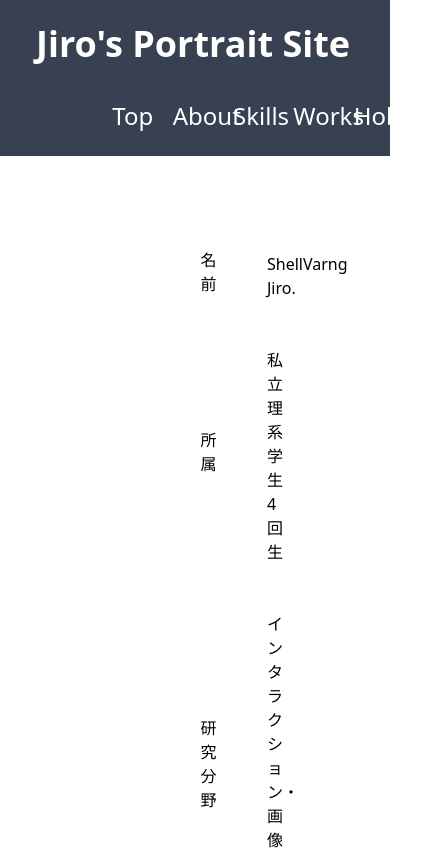
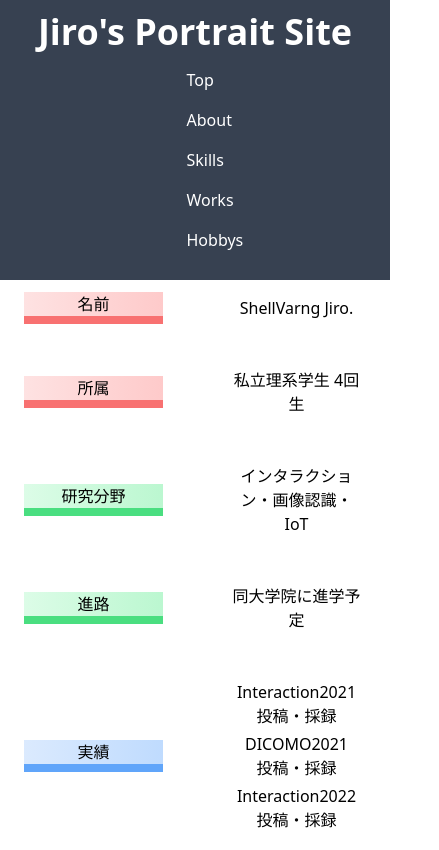
Before and after one commit to POD-azlamarhyu/portraitSite, a Next.js app: page /components/organisms/about in a window 390 px wide. Shown: the top 850 px of the page, 439 px wide, since content can reach past the window. Built offline with nearby package versions, Linux system fonts and the light colour scheme.

Commit message:
apply responsive design

```diff
--- a/pages/components/organisms/about.js
+++ b/pages/components/organisms/about.js
@@ -6,50 +6,50 @@ const About = () =>{
     return(
         <>
             <Header />
-            <div className="mx-16 my-10 p-10 flex justify-center">
-                <div className="grid grid-cols-2 gap-4 w-3/5 items-center">
-                    <div className="mx-10 px-5 my-3 text-center">
-                        <p className="bg-gradient-to-r from-red-100 to-red-200 border-b-8 border-red-400">名前</p>
+            <div className="sm:mx-8 sm:my-6 sm:p-6 flex justify-center">
+                <div className="grid grid-cols-2 gap-4 sm:w-4/5 md:w-3/5 items-center">
+                    <div className="m-4 px-2 my-3 md:h-4/5 md:mx-3 md:px-2 md:py-2 text-center">
+                        <p className="md:m-auto bg-gradient-to-r from-red-100 to-red-200 border-b-8 border-red-400">名前</p>
                     </div>
-                    <div className="mx-10 px-5 my-3 text-center">
+                    <div className="m-4 px-2 my-3 md:h-4/5 md:mx-3 md:px-2 md:py-2 text-center">
                         <p className="m-1 text-center">ShellVarng Jiro.</p>
                     </div>
-                    <div className="mx-10 px-5 my-3 text-center">
-                        <p className="bg-gradient-to-r from-red-100 to-red-200 border-b-8 border-red-400">所属</p>
+                    <div className="m-4 px-2 my-3 md:h-4/5 md:mx-3 md:px-2 md:py-2 text-center">
+                        <p className="md:m-auto bg-gradient-to-r from-red-100 to-red-200 border-b-8 border-red-400">所属</p>
                     </div>
-                    <div className="mx-10 px-5 my-3 text-center">
+                    <div className="m-4 px-2 my-3 md:h-4/5 md:mx-3 md:px-2 md:py-2 text-center">
                         <p className="m-1 text-center">私立理系学生 4回生</p>
                     </div>
-                    <div className="mx-10 px-5 my-3 text-center">
-                        <p className="bg-gradient-to-r from-green-100 to-green-200 border-b-8 border-green-400">研究分野</p>
+                    <div className="m-4 px-2 my-3 md:h-4/5 md:mx-3 md:px-2 md:py-2 text-center">
+                        <p className="md:m-auto bg-gradient-to-r from-green-100 to-green-200 border-b-8 border-green-400">研究分野</p>
                     </div>
-                    <div className="mx-10 px-5 my-3 text-center">
+                    <div className="m-4 px-2 my-3 md:h-4/5 md:mx-3 md:px-2 md:py-2 text-center">
                         <p className="m-1 text-center">インタラクション・画像認識・IoT</p>
                     </div>
-                    <div className="mx-10 px-5 my-3 text-center">
-                        <p className="bg-gradient-to-r from-green-100 to-green-200 border-b-8 border-green-400">進路</p>
+                    <div className="m-4 px-2 my-3 md:h-4/5 md:mx-3 md:px-2 md:py-2 text-center">
+                        <p className="md:m-auto bg-gradient-to-r from-green-100 to-green-200 border-b-8 border-green-400">進路</p>
                     </div>
-                    <div className="mx-10 px-5 my-3 text-center">
+                    <div className="m-4 px-2 my-3 md:h-4/5 md:mx-3 md:px-2 md:py-2 text-center">
                         <p className="m-1 text-center">同大学院に進学予定</p>
                     </div>
-                    <div className="mx-10 px-5 my-3 text-center">
-                        <p className="bg-gradient-to-r from-blue-100 to-blue-200 border-b-8 border-blue-400">実績</p>
+                    <div className="m-4 px-2 my-3 md:h-4/5 md:mx-3 md:px-2 md:py-2 text-center">
+                        <p className="md:m-auto bg-gradient-to-r from-blue-100 to-blue-200 border-b-8 border-blue-400">実績</p>
                     </div>
-                    <div className="mx-10 px-5 my-3 text-center">
+                    <div className="m-4 px-2 my-3 md:h-4/5 md:mx-3 md:px-2 md:py-2 text-center">
                         <p className="text-center m-1">Interaction2021　投稿・採録</p>
                         <p className="text-center m-1">DICOMO2021　投稿・採録</p>
                         <p className="text-center m-1">Interaction2022　投稿・採録</p>
                     </div>
-                    <div className="mx-10 px-5 my-3 text-center">
-                        <p className="bg-gradient-to-r from-blue-100 to-blue-200 border-b-8 border-blue-400">実務</p>
+                    <div className="m-4 px-2 my-3 md:h-4/5 md:mx-3 md:px-2 md:py-2 text-center">
+                        <p className="md:m-auto bg-gradient-to-r from-blue-100 to-blue-200 border-b-8 border-blue-400">実務</p>
                     </div>
-                    <div className="mx-10 px-5 my-3 text-center">
+                    <div className="m-4 px-2 my-3 md:h-4/5 md:mx-3 md:px-2 md:py-2 text-center">
                         <p className="m-1 text-center">株式会社LDBにてインターン経験あり</p>
                     </div>
-                    <div className="mx-10 px-5 my-3 text-center">
-                        <p className="bg-gradient-to-r from-purple-100 to-purple-200 border-b-8 border-purple-400">資格</p>
+                    <div className="m-4 px-2 my-3 md:h-4/5 md:mx-3 md:px-2 md:py-2 text-center">
+                        <p className="md:m-auto bg-gradient-to-r from-purple-100 to-purple-200 border-b-8 border-purple-400">資格</p>
                     </div>
-                    <div className="mx-10 px-5 my-3 text-center">
+                    <div className="m-4 px-2 my-3 md:h-4/5 md:mx-3 md:px-2 md:py-2 text-center">
                         <p className="m-1 text-center">TOEIC score 550</p>
                         <p className="m-1 text-center">AWS 認定試験(予定)</p>
                     </div>
--- a/pages/components/organisms/header.js
+++ b/pages/components/organisms/header.js
@@ -4,35 +4,35 @@ const webTitle = "Jiro's Portrait Site";
 
 const Navbar = () =>{
     return(
-        <div className="pt-3">
-            <ul className="flex justify-end mt-2 h-12">
+        <div className="py-2">
+            <ul className="flex flex-col items-center justify-center sm:flex-row md:justify-end sm:mt-2 sm:h-12">
                 <li className="text-white px-6 py-2 w-1/6 text-center">
                     <Link
                         href={"/components/organisms/top"}
                     >
-                        <a className="align-middle block text-2xl">Top</a>
+                        <a className="align-middle block sm:text-xl md:text-2xl ">Top</a>
                     </Link>
                 </li>
                 <li className="text-white px-6 py-2 w-1/6 text-center">
                     <Link
                         href={"/components/organisms/about"}
                     >
-                        <a className="align-middle block text-2xl">About</a>
+                        <a className="align-middle block sm:text-xl md:text-2xl">About</a>
                     </Link>
                 </li>
                 <li className="text-white px-6 py-2 w-1/6 text-center">
                     <Link href={"/components/organisms/skills"}>
-                        <a className="align-middle block text-2xl">Skills</a>
+                        <a className="align-middle block sm:text-xl md:text-2xl">Skills</a>
                     </Link>
                 </li>
                 <li className="text-white px-6 py-2 w-1/6 text-center">
                     <Link href={"/components/organisms/works"}>
-                        <a className="align-middle block text-2xl">Works</a>
+                        <a className="align-middle block sm:text-xl md:text-2xl">Works</a>
                     </Link>
                 </li>
                 <li className="text-white px-6 py-2 w-1/6 text-center">
                     <Link href={"/components/organisms/hobbys"}>
-                        <a className="align-middle block text-2xl">Hobbys</a>
+                        <a className="align-middle block sm:text-xl md:text-2xl">Hobbys</a>
                     </Link>
                 </li>
             </ul>
@@ -43,8 +43,8 @@ const Navbar = () =>{
 const Header = () => {
     return (
         <>
-        <header className="bg-gray-700 h-1/6 pt-4 pb-4 pl-7">
-            <h1 className="text-4xl font-bold text-white m-2 p-0">
+        <header className="bg-gray-700 h-1/6 py-3 sm:pt-4 sm:pb-4">
+            <h1 className="text-4xl font-bold text-white text-center sm:text-left sm:my-2 sm:mx-4">
                 {webTitle}
             </h1>
             <Navbar/>
--- a/pages/components/organisms/skills.js
+++ b/pages/components/organisms/skills.js
@@ -5,13 +5,13 @@ import Footer from "./footer";
 import "devicon";
 import Rating from '@mui/material/Rating';
 
+
 const skillCardCol = {
-    red:`bg-gradient-to-r from-fuchsia-500 to-fuchsia-200 w-132 h-80 m-auto rounded-xl shadow-2xl transform hover:scale-110 transition-transform`,
-    blue:`bg-gradient-to-r from-blue-500 to-blue-200 w-132 h-80 m-auto rounded-xl shadow-2xl transform hover:scale-110 transition-transform`,
-    indigo:`bg-gradient-to-r from-indigo-500 to-indigo-200 w-132 h-80 m-auto rounded-xl shadow-2xl transform hover:scale-110 transition-transform`,
-    green:`bg-gradient-to-r from-gray-500 to-gray-200 w-132 h-80 m-auto rounded-xl shadow-2xl transform hover:scale-110 transition-transform`
+    red:`bg-gradient-to-r from-fuchsia-500 to-fuchsia-200 md:w-132 md:h-80 m-auto rounded-xl shadow-2xl transform hover:scale-110 transition-transform`,
+    blue:`bg-gradient-to-r from-blue-500 to-blue-200 md:w-132 md:h-80 m-auto rounded-xl shadow-2xl transform hover:scale-110 transition-transform`,
+    indigo:`bg-gradient-to-r from-indigo-500 to-indigo-200 md:w-132 md:h-80 m-auto rounded-xl shadow-2xl transform hover:scale-110 transition-transform`,
+    green:`bg-gradient-to-r from-gray-500 to-gray-200 md:w-132 md:h-80 m-auto rounded-xl shadow-2xl transform hover:scale-110 transition-transform`
 }
-
 const skillCardContents = [
     {
         id: 0,
@@ -209,7 +209,7 @@ const Skills = () =>{
         <>
             <Header />
             <div className="flex justify-center">
-                <div className="min-h-screen flex flex-wrap justify-center items-center mx-6 my-5">
+                <div className="min-h-screen flex flex-wrap justify-center items-center mx-3 my-3 md:mx-6 md:my-5">
                     {skillCardContents.map((contents)=> {
                         return (
                             <SkillCard contents = {contents} key={contents.id}/>
--- a/pages/components/organisms/works.js
+++ b/pages/components/organisms/works.js
@@ -103,6 +103,31 @@ const worksCardContents = [
         ],
         repository: "https://github.com/POD-azlamarhyu/UnityBallrollgame",
     },
+    {
+        id: 5,
+        image: require("../../../public/portrait_e.png").default,
+        title: "Portrait Site TypeScript ver.",
+        description: "上記自己紹介サイトのTypeScript版です. ",
+        useTech: [
+            {
+                id:0,
+                mark: "devicon-typescript-plain colored",
+            },
+            {
+                id: 1,
+                mark:"devicon-nextjs-plain-wordmark colored",
+            },
+            {
+                id:2,
+                mark:"devicon-materialui-plain colored",
+            },
+            {
+                id:3,
+                mark:"devicon-tailwindcss-plain colored",
+            }
+        ],
+        repository:"https://github.com/POD-azlamarhyu/portraitSite_ts",
+    },
 ];
 
 const WorksCard = (props) =>{
```
Also changed, not shown: pages/components/organisms/hobbys.js (+11 -11 lines).
